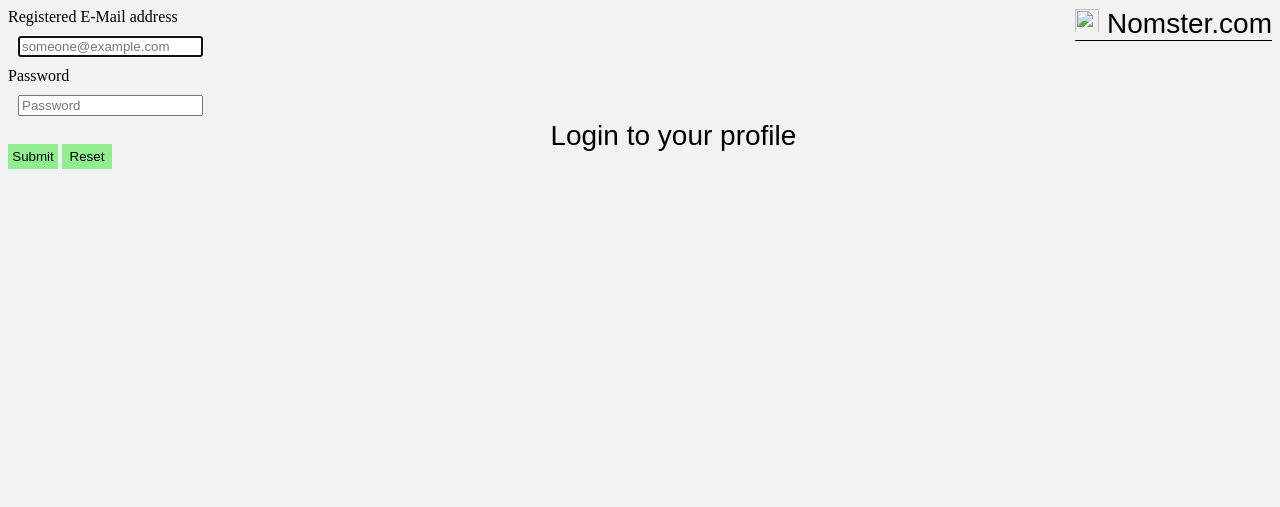
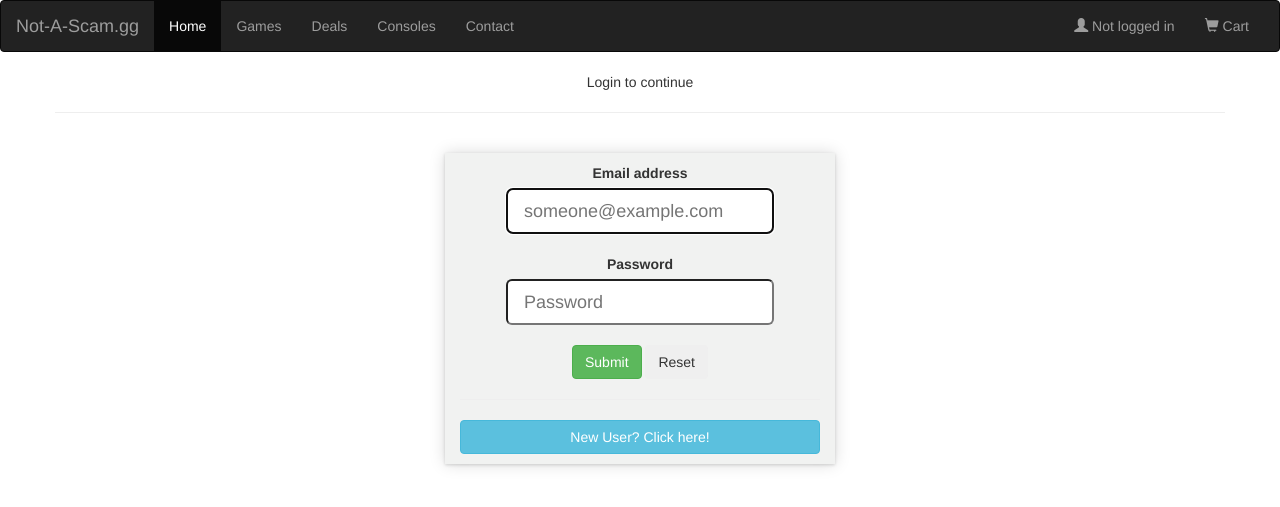
Before and after one commit to JazzType/wt2-not-a-scam, a PHP site: page /login_page.php in a window 1280 px wide. Shown: the top 507 px of the page. Run offline with PHP 8.4, Linux system fonts and the light colour scheme; some libraries are stand-ins or nearby versions.

Commit message:
Finalized PHP files

```diff
--- a/email_availability.php
+++ b/email_availability.php
@@ -1,5 +1,8 @@
 <?php
-session_start();
+	session_start();
+	if(isset($_SESSION['userid']) && $_SESSION['userid'] == $_POST['email']) {
+		header('Location: index.html');
+	}
 	$server = 'localhost';
 	$dbname = 'nomster';
 	$query = '';
@@ -63,6 +66,7 @@ session_start();
 			echo 'false';
 		}
 		else {
+			$_SESSION['userid'] = $_POST['email'];
 			echo 'true';
 		}
 	}
--- a/login_page.php
+++ b/login_page.php
@@ -1,13 +1,12 @@
 <?php
 session_start();
+include_once('template.php');
+if(isset($_SESSION['userid'])) {
+	header('Location: index.php');
+}
+
 ?>
-<!DOCTYPE html>
-<html>
-	<head>
-		<title>Login - Nomster.com</title>
-		<link rel="stylesheet" type="text/css" href="css/login.css">
-	</head>
-	<body>
+<body>
 		<script type="text/javascript">
 			function attempt() {
 				var email = document.getElementById('emailID');
@@ -21,11 +20,12 @@ session_start();
 					xmlhttp.onreadystatechange = function() {
 						if(this.readyState == 4 && this.status == 200) {
 							if(this.responseText == "true") {
-								window.location = 'form_page.php?email=' + email.value;
+								window.location = 'index.php';
 							}
 							else {
+								console.log(this.responseText);
 								var errordiv = document.getElementById('errorlabel');
-								errordiv.innerHTML = 'Address in use. Please try again';
+								errordiv.innerHTML = 'Incorrect credentials';
 								errordiv.style.backgroundColor = '#ff6666';
 							}
 						}
@@ -34,23 +34,34 @@ session_start();
 				}
 			}
 		</script>
-		<div id="header">
-			<img src="favicon.ico" width="24px" height="24px">
-			Nomster.com
+		<div class="container">
+			<div class="row text-center">Login to continue<hr><br></div>
+			<div class="row text-center">
+			<div class="col-sm-4"></div>
+				<div class="col-sm-4" style="background-color: #f1f2f1;vertical-align: middle;box-shadow: 0 0 15px rgba(0,0,0,0.15), 0 1px 3px rgba(0,0,0,0.15); padding-top: 10px;padding-bottom: 10px;">
+
+					<div class="row">
+						<label for="emailID">Email address</label><br>
+						<input type="email" name="emailID" id="emailID" required placeholder="someone@example.com" autofocus class="input-lg">
+					</div><br>
+					<div class="row">
+						<label for="password">Password</label><br>
+						<input type="password" name="password" id="password" required placeholder="Password" class="input-lg">
+					</div><br>
+					<div class="row">
+						<div id="errorlabel" class="text-danger text-center"></div>
+					</div>
+					<div class="row">
+						<div class="col-4-1"></div>
+						<div class="col-4-3">
+							<input type="submit" name="submit" id="submitbtn" onclick="attempt()" class="btn btn-success">
+							<input type="reset" name="reset" id="resetbtn" class="btn">
+						</div>
+					</div>
+					<hr>
+					<button class="btn btn-block btn-info" onclick="window.location='register.php'">New User? Click here!</button>
+				</div>
 			</div>
-		<div id="pageTitle">
-			Login to your profile
-		</div>
-		<div id="pagediv">
-
-			<label for="emailID">Registered E-Mail address</label><br>
-				<input type="email" name="emailID" id="emailID" required placeholder="someone@example.com" autofocus><br>
-				<label for="password">Password</label><br>
-				<input type="password" name="password" id="password" required placeholder="Password">
-				<div id="errorlabel"></div><br>
-				<input type="submit" name="submit" id="submitbtn" onclick="attempt()">
-				<input type="reset" name="reset" id="resetbtn">
-
 		</div>
 	</body>
 </html>
--- /dev/null
+++ b/logout.php
@@ -0,0 +1,6 @@
+<?php
+	session_start();
+	$_SESSION['userid'] = "";
+	session_destroy();
+	header('Location: index.php');
+?>
--- a/search.php
+++ b/search.php
@@ -1,7 +1,7 @@
 <!DOCTYPE html>
 <html>
 	<head>
-	<link rel="stylesheet" type="text/css" href="style.css">
+	<link rel="stylesheet" type="text/css" href="css/style.css">
 		<title></title>
 	</head>
 	<body>
--- /dev/null
+++ b/template.php
@@ -0,0 +1,55 @@
+<?php
+session_start();
+  $status = "Not logged in";
+  $visibility = "none";
+  if(isset($_SESSION['userid'])) {
+    $status = "Logged in as ".$_SESSION['userid'];
+    $visibility = "block";
+  }
+?>
+<!DOCTYPE html>
+<html>
+  <head>
+    <title>Not-A-Scam.gg</title>
+  </head>
+  <link rel="stylesheet" type="text/css" href="bootstrap/css/bootstrap.min.css">
+  <nav class="navbar navbar-inverse">
+    <div class="container-fluid">
+      <div class="navbar-header">
+        <button type="button" class="navbar-toggle" data-toggle="collapse" data-target="#myNavbar">
+          <span class="icon-bar"></span>
+          <span class="icon-bar"></span>
+          <span class="icon-bar"></span>
+        </button>
+        <a class="navbar-brand" href="#">Not-A-Scam.gg</a>
+      </div>
+      <div class="collapse navbar-collapse" id="myNavbar">
+        <ul class="nav navbar-nav">
+          <li class="active"><a href="#">Home</a></li>
+          <li class="dropdown">
+            <a href="Games.html" class="dropdown-toggle">Games</a>
+            <ul class="dropdown-menu">
+            <li><a href="#">Action</a></li>
+            <li><a href="#">Adventure</a></li>
+            <li><a href="#">RPG</a></li>
+            </ul>
+          </li>
+          <li><a href="#">Deals</a></li>
+          <li class="dropdown">
+            <a href="abc.html" class="dropdown-toggle">Consoles</a>
+            <ul class="dropdown-menu">
+            <li><a href="#">PC</a></li>
+            <li><a href="#">PS4</a></li>
+            <li><a href="#">XBOX</a></li>
+            </ul>
+          </li>
+          <li><a href="#">Contact</a></li>
+        </ul>
+        <ul class="nav navbar-nav navbar-right">
+          <li><a href="login_page.php"><span class="glyphicon glyphicon-user"></span> <?php echo $status?></a></li>
+          <li><a href="#"><span class="glyphicon glyphicon-shopping-cart"></span> Cart</a></li>
+          <li style="display: <?php echo $visibility;?>;"><a href="logout.php"><span class="glyphicon glyphicon-log-out"></span> Logout</a></li>
+        </ul>
+      </div>
+    </div>
+  </nav>
```
Also changed, not shown: index.php (added, +172 -0 lines), register.php (added, +77 -0 lines).
